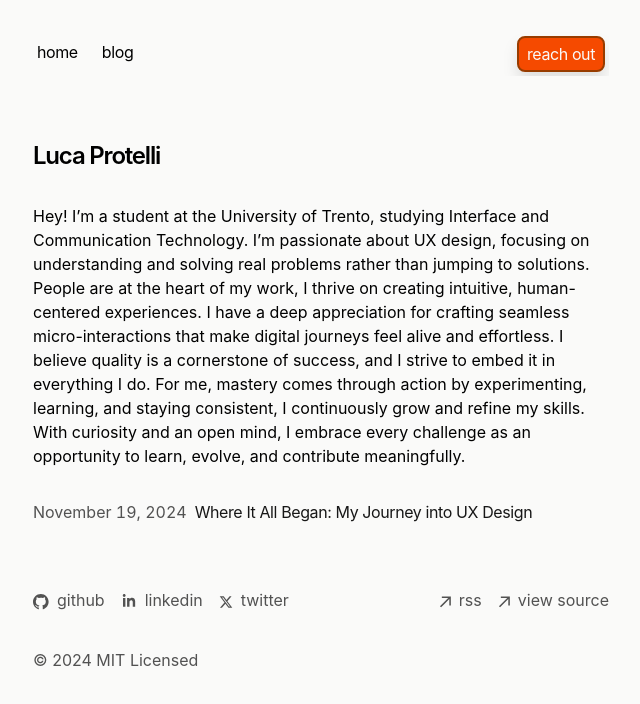
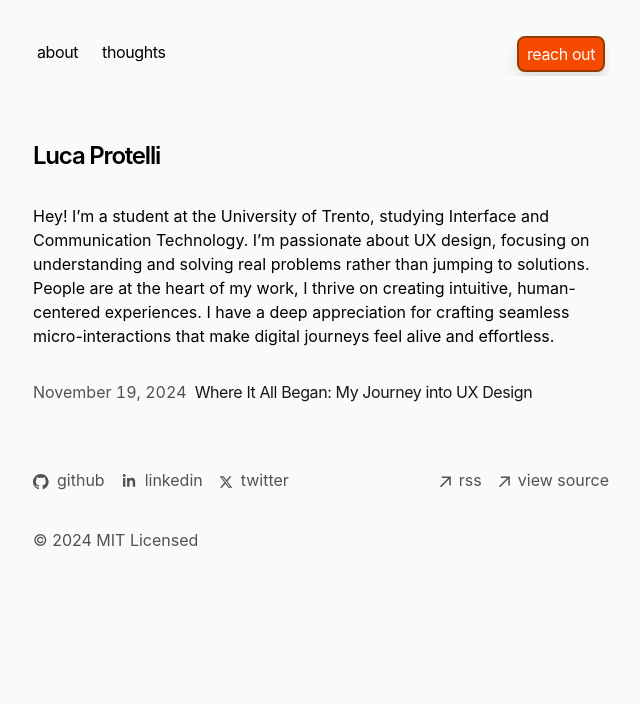
Before and after one commit to lucaprotelli/portfolio, a Next.js app in the folder blog/: page / in a window 1280 px wide. Shown: the top 704 px of the page, without its empty margins (319-959 px from the left). Built offline with nearby package versions, Linux system fonts and the light colour scheme.

Commit message:
Update page titles and navigation labels: change "Luca Protelli" to "Thoughts", update nav items from "home" to "about" and "blog" to "thoughts", and simplify introduction text.

```diff
--- a/blog/app/blog/page.tsx
+++ b/blog/app/blog/page.tsx
@@ -9,7 +9,7 @@ export default function Page() {
     return (
         <section>
             <h1 className="font-semibold text-2xl mb-8 tracking-tighter">
-                Luca Protelli
+                Thoughts
             </h1>
             <BlogPosts />
         </section>
--- a/blog/app/components/nav.tsx
+++ b/blog/app/components/nav.tsx
@@ -2,10 +2,10 @@ import Link from "next/link"
 
 const navItems = {
     "/": {
-        name: "home",
+        name: "about",
     },
     "/blog": {
-        name: "blog",
+        name: "thoughts",
     },
     // "/projects": {
     //     name: "projects",
--- a/blog/app/page.tsx
+++ b/blog/app/page.tsx
@@ -9,9 +9,7 @@ export default function Page() {
             <p className="mb-4">
                 {`Hey! I’m a student at the University of Trento, studying Interface and Communication Technology. I’m passionate about UX design, focusing on understanding and solving real problems rather than jumping to solutions. People are at the heart of my work, I thrive on creating intuitive, human-centered experiences.
 
-I have a deep appreciation for crafting seamless micro-interactions that make digital journeys feel alive and effortless. I believe quality is a cornerstone of success, and I strive to embed it in everything I do. For me, mastery comes through action by experimenting, learning, and staying consistent, I continuously grow and refine my skills.
-
-With curiosity and an open mind, I embrace every challenge as an opportunity to learn, evolve, and contribute meaningfully.`}
+I have a deep appreciation for crafting seamless micro-interactions that make digital journeys feel alive and effortless.`}
             </p>
             <div className="my-8">
                 <BlogPosts />
```
